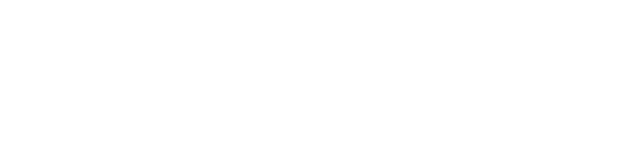
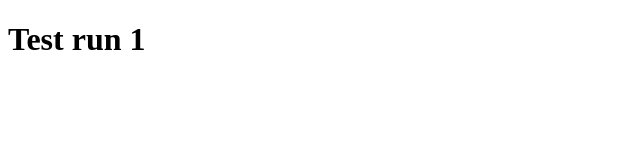
Before and after one commit to kalaistark/gitPrac, a plain HTML site: page index.html in a window 1280 px wide. Shown: the whole page, without its empty margins (0-640 px from the left). Drawn offline with Linux system fonts and the light colour scheme.

Commit message:
first commit

```diff
--- a/index.html
+++ b/index.html
@@ -6,6 +6,6 @@
     <title>Git prac</title>
 </head>
 <body>
-
+    <h1>Test run 1</h1>
 </body>
 </html>
```
